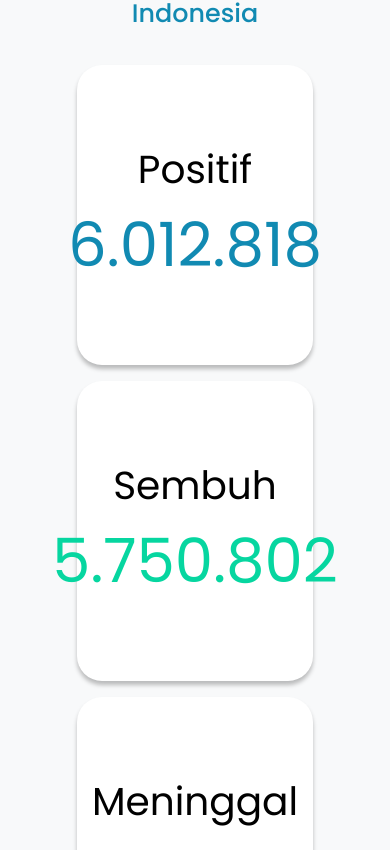
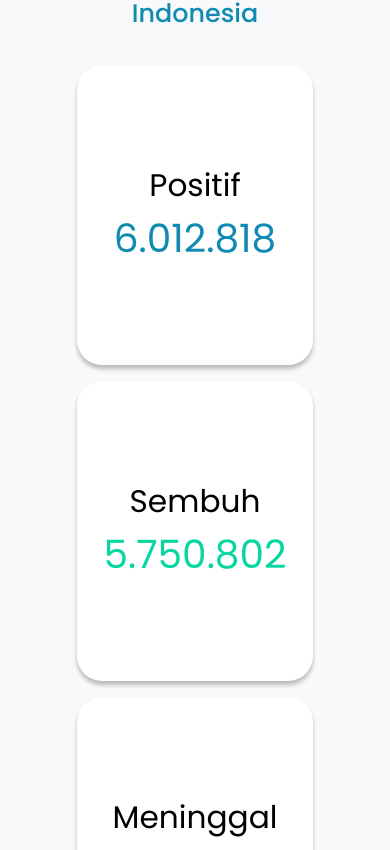
Before and after one commit to rifky200804/covid-info-app, a React (Vite) app: page / in a window 390 px wide. Shown: the part 1194-2044 px from the top of the page. Built offline with nearby package versions, Linux system fonts and the light colour scheme.

Commit message:
UTS - Fix Validation Submit Data

```diff
--- a/src/components/Summary/Card/Card.module.css
+++ b/src/components/Summary/Card/Card.module.css
@@ -45,3 +45,12 @@
         box-shadow: 0px 4px 4px 0px #00000040;
     }
 }
+@media (max-width:455px){
+    .card_title{
+        font-size: 1.953rem;
+     }
+
+     .card_body{
+         font-size: 2.441rem
+     }
+}
```
